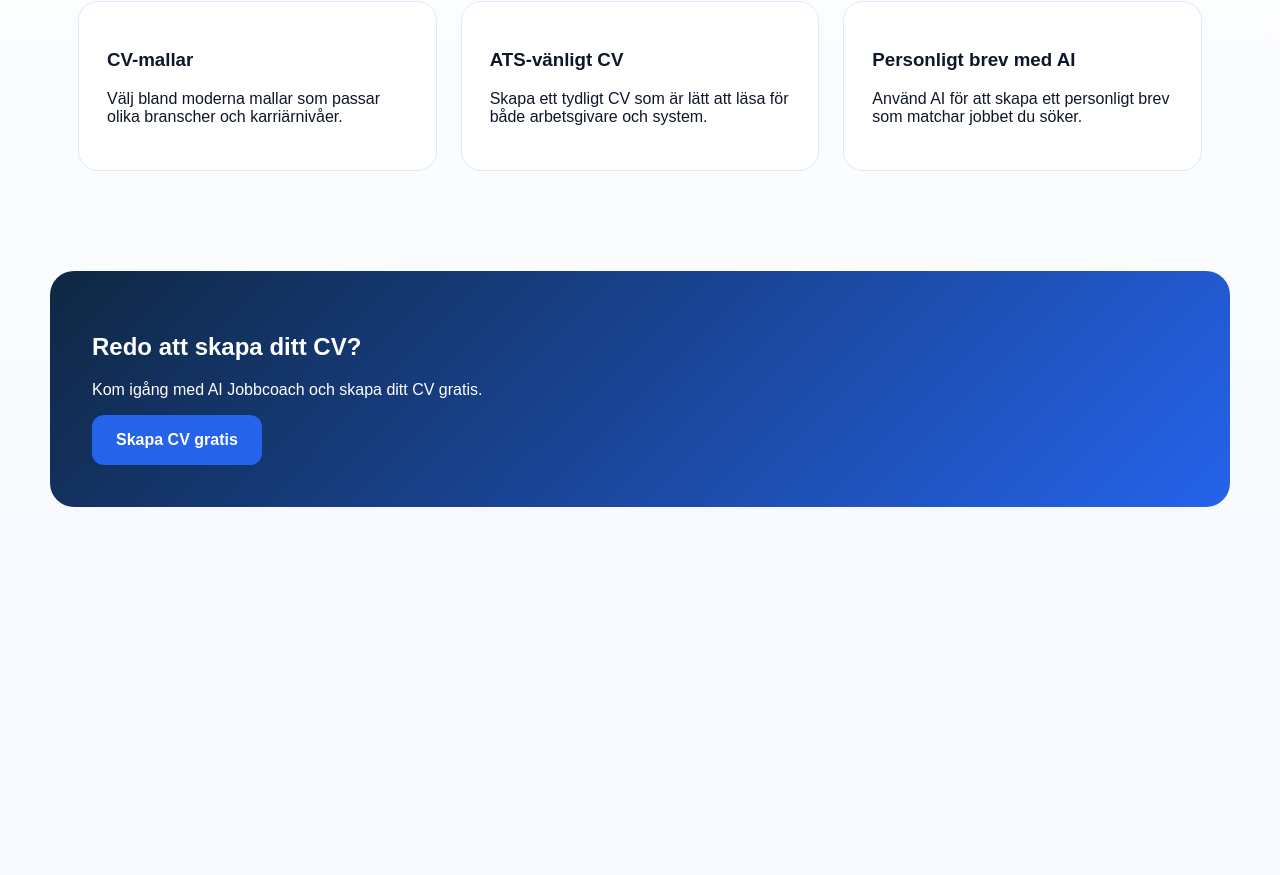
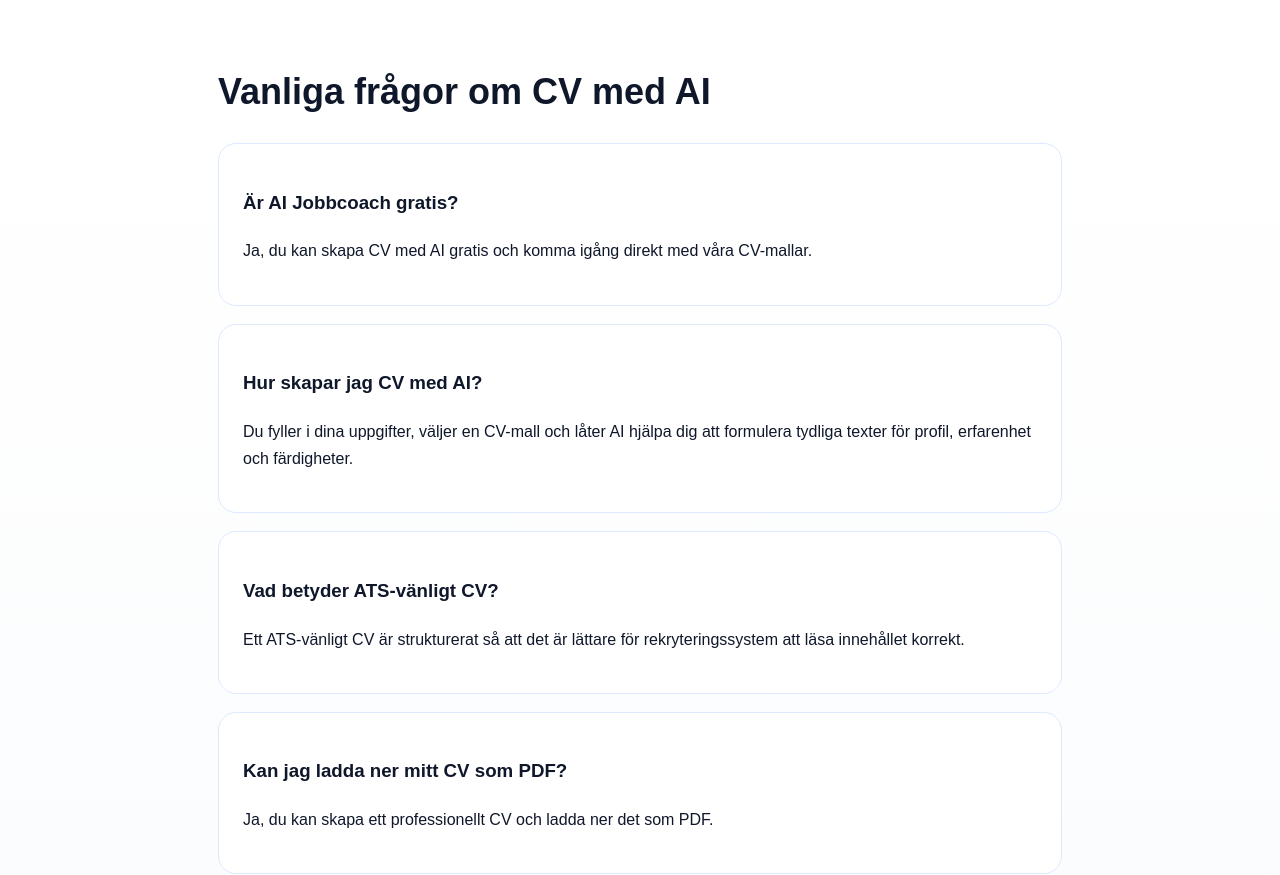
Before and after one commit to sakhi0093rahimi-cmd/ai-jobbcoach, a Next.js app in the folder ai-jobbcoach/ai-jobbcoach/: page /cv-med-ai in a window 1280 px wide. Shown: the part 1074-1949 px from the top of the page. Before the commit the page ends 1641 px from the top, so only its background shows below. Built offline with nearby package versions, Linux system fonts and the light colour scheme.

Commit message:
Add FAQ to CV med AI page

```diff
--- a/ai-jobbcoach/ai-jobbcoach/app/cv-med-ai/page.tsx
+++ b/ai-jobbcoach/ai-jobbcoach/app/cv-med-ai/page.tsx
@@ -63,6 +63,42 @@ export default function CvMedAiPage() {
           snabbt, enkelt och gratis. Du kan börja direkt utan krångliga steg.
         </p>
       </section>
+      <section style={faqSection}>
+  <h2 style={sectionTitle}>Vanliga frågor om CV med AI</h2>
+
+  <div style={faqList}>
+    <div style={faqItem}>
+      <h3>Är AI Jobbcoach gratis?</h3>
+      <p>
+        Ja, du kan skapa CV med AI gratis och komma igång direkt med våra
+        CV-mallar.
+      </p>
+    </div>
+
+    <div style={faqItem}>
+      <h3>Hur skapar jag CV med AI?</h3>
+      <p>
+        Du fyller i dina uppgifter, väljer en CV-mall och låter AI hjälpa dig
+        att formulera tydliga texter för profil, erfarenhet och färdigheter.
+      </p>
+    </div>
+
+    <div style={faqItem}>
+      <h3>Vad betyder ATS-vänligt CV?</h3>
+      <p>
+        Ett ATS-vänligt CV är strukturerat så att det är lättare för
+        rekryteringssystem att läsa innehållet korrekt.
+      </p>
+    </div>
+
+    <div style={faqItem}>
+      <h3>Kan jag ladda ner mitt CV som PDF?</h3>
+      <p>
+        Ja, du kan skapa ett professionellt CV och ladda ner det som PDF.
+      </p>
+    </div>
+  </div>
+</section>
 
       <section style={gridSection}>
         <div style={infoBox}>
@@ -275,3 +311,22 @@ const bottomCta: React.CSSProperties = {
   background: "linear-gradient(135deg, #0f2742, #2563eb)",
   color: "white",
 };
+const faqSection: React.CSSProperties = {
+  maxWidth: "900px",
+  margin: "40px auto",
+  padding: "40px 28px",
+};
+
+const faqList: React.CSSProperties = {
+  display: "grid",
+  gap: "18px",
+  marginTop: "28px",
+};
+
+const faqItem: React.CSSProperties = {
+  background: "white",
+  border: "1px solid #dbeafe",
+  borderRadius: "18px",
+  padding: "24px",
+  lineHeight: 1.7,
+};
```
